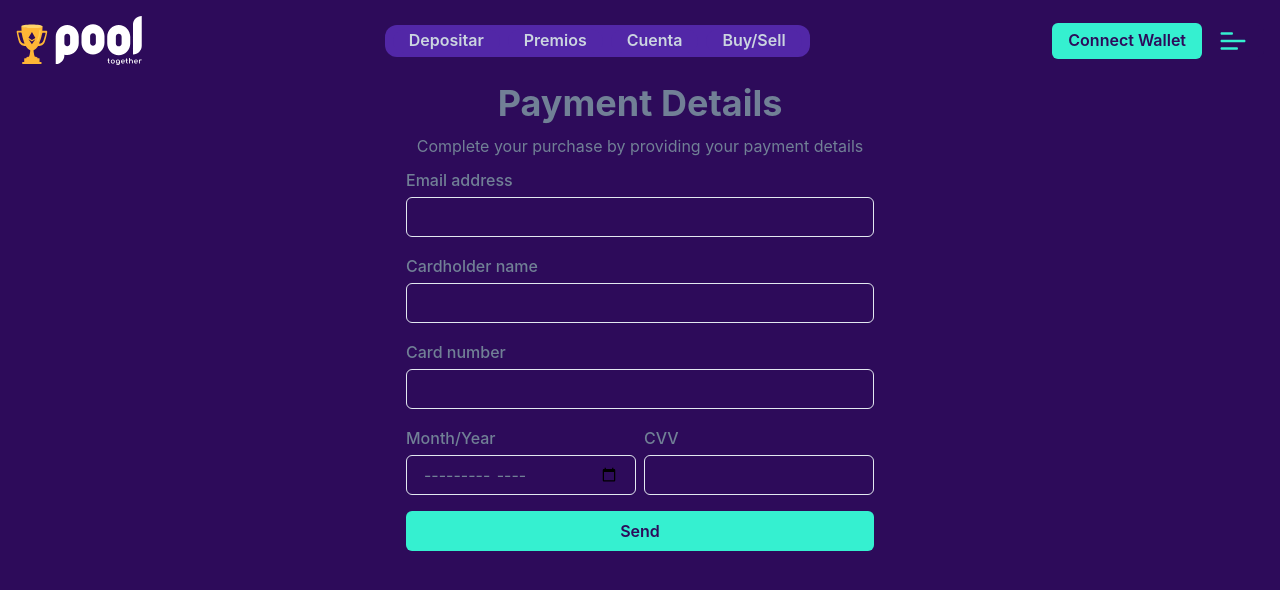
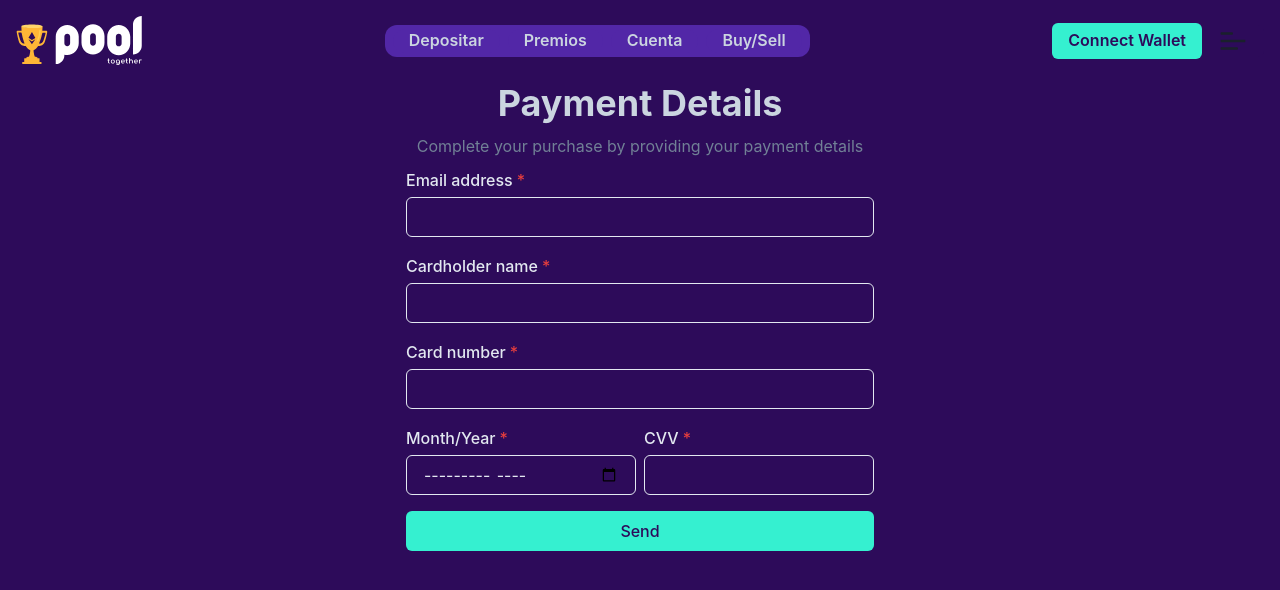
Before and after one commit to facuariasla/pooltogether-ch, a React (Vite) app: page /#/payment in a window 1280 px wide. Shown: the top 590 px of the page. Built offline with nearby package versions, Linux system fonts and the light colour scheme.

Commit message:
adding USD to account - credits view on menu - link to payment

```diff
--- a/index.html
+++ b/index.html
@@ -4,6 +4,8 @@
     <meta charset="UTF-8" />
     <link rel="icon" type="image/svg+xml" href="/src/favicon.svg" />
     <meta name="viewport" content="width=device-width, initial-scale=1.0" />
+    <meta name="theme-color" content="#5227A7" >
+
     <title>Vite App</title>
   </head>
   <body>
--- a/src/components/BottomMenuMob.jsx
+++ b/src/components/BottomMenuMob.jsx
@@ -25,7 +25,7 @@ const BottomMenuMob = () => {
         borderRadius={12}
       >
         <Stack direction={bottomDir} align='center'>
-        <Link to="/">
+        <Link to="/payment">
           <Button
             display="flex"
             justifyContent="center"
--- a/src/components/BuyPanel.jsx
+++ b/src/components/BuyPanel.jsx
@@ -1,5 +1,5 @@
 import React, { useEffect, useState } from "react";
-import {Routes, Route, useNavigate} from 'react-router-dom';
+import {useNavigate} from 'react-router-dom';
 
 import {
   Stack,
--- a/src/components/Header.jsx
+++ b/src/components/Header.jsx
@@ -43,7 +43,7 @@ const Header = () => {
           p={2}
           borderRadius={12}
         >
-          <Link to="/">
+          <Link to="/payment">
             <Button
               display="flex"
               justifyContent="center"
--- a/src/components/MenuStandar.jsx
+++ b/src/components/MenuStandar.jsx
@@ -10,17 +10,22 @@ import {
   MenuOptionGroup,
   MenuDivider,
   Button,
+  Stack,
+  Text,
 } from "@chakra-ui/react";
 import { CgMenuLeft } from "react-icons/cg";
+import useStore from "../global_state";
+import { RiMoneyDollarCircleLine } from "react-icons/ri";
 
 // CgMenuLeft
 const MenuStandar = () => {
+  const realUSD = useStore((state) => state.realUSD);
+
   return (
     <Menu>
       <MenuButton
         as={Button}
         h={8}
-        color="cian.100"
         bgColor="purple.100"
         _hover={{ bgColor: "purple.100", color: "#fff" }}
         _active={{ bgColor: "purple.100", color: "#fff" }}
@@ -35,15 +40,16 @@ const MenuStandar = () => {
         </MenuItem>
         <MenuItem _hover={{ color: "black", backgroundColor: "#fff" }}>
           <Link to="/buy">Buy/Sell</Link>
-        </MenuItem>{" "}
-        <MenuItem _hover={{ color: "black", backgroundColor: "#fff" }}>
-          Lorem2
         </MenuItem>
-        <MenuItem _hover={{ color: "black", backgroundColor: "#fff" }}>
-          Lorem3
-        </MenuItem>
-        <MenuItem _hover={{ color: "black", backgroundColor: "#fff" }}>
-          Lorem4
+        <MenuItem
+        _hover={{background:'none'}}
+          w='100%'
+          cursor='auto'
+        >
+          <Stack direction="row" align="center" justify="space-around">
+            <Text>{realUSD ? realUSD : "0"} USD</Text>
+            <RiMoneyDollarCircleLine color='yellow'/>
+          </Stack>
         </MenuItem>
       </MenuList>
     </Menu>
--- a/src/components/PaymentForm.jsx
+++ b/src/components/PaymentForm.jsx
@@ -1,4 +1,6 @@
 import React, { useState } from "react";
+import { useNavigate } from "react-router-dom";
+
 import {
   Box,
   Heading,
@@ -8,12 +10,18 @@ import {
   FormLabel,
   Input,
   FormControl,
+  FormHelperText,
 } from "@chakra-ui/react";
 import { useForm } from "react-hook-form";
-import { CardCVV, cardNumberLengthValid } from "../validations";
+import { CardCVV, cardNumberLengthValid, positiveAmount } from "../validations";
+import useStore from "../global_state";
 
 const PaymentForm = () => {
+  const navigate = useNavigate();
+
   const [validForm, setValidForm] = useState(false);
+  const setRealUSD = useStore((state) => state.setRealUSD);
+  const setUserData = useStore((state) => state.setUserData);
 
   const {
     register,
@@ -25,9 +33,16 @@ const PaymentForm = () => {
   const onSubmit = (data) => {
     console.log(data);
     setValidForm(true);
-    if(data.usd_amount){
+    if (data.usd_amount) {
       // Validacion en el backend...
-      console.log('se pagaron: ', data.usd_amount)
+      console.log("se pagaron: ", data.usd_amount);
+      setRealUSD(data.usd_amount);
+      setUserData(data);
+      alert("Dinero agregado a la cuenta, redireccionando");
+
+      setTimeout(() => {
+        navigate("/");
+      }, 2000);
     }
   };
 
@@ -41,81 +56,147 @@ const PaymentForm = () => {
     }
   };
 
-
   return (
-    <Box display="flex" justifyContent="center" pb={['100px', null, '50px']}>
-      <Box width="100%" h="100%" maxW="1280px" align='center'>
-        <Stack maxW='500px' px={4}>
+    <Box display="flex" justifyContent="center" pb={["100px", null, "80px"]}>
+      <Box width="100%" h="100%" maxW="1280px" align="center">
+        <Stack maxW="500px" px={4}>
           <Stack>
-            <Heading>Payment Details</Heading>
+            <Heading color='gray.300'>Payment Details</Heading>
             <Text>
               Complete your purchase by providing your payment details
             </Text>
             {/* FORM CONTAINER */}
             <Stack>
               <form onSubmit={handleSubmit(onSubmit)} autoComplete="off">
-                <FormControl>
-                  <Stack spacing={4}>
-                    <Stack spacing={1}>
-                      <FormLabel m={0} p={0}>Email address</FormLabel>
-                      <Input type='email' {...register('email',{
-                        pattern: /^[^\s@]+@[^\s@]+\.[^\s@]+$/i,
-                        required: true
-                      })}/>
+                <FormControl isRequired>
+                  <Stack spacing={4} color='gray.200'>
+                    <Stack spacing={1} align="flex-start">
+                      <FormLabel m={0} p={0} htmlFor='email'>
+                        Email address
+                      </FormLabel>
+                      <Input
+                        id='email'
+                        type="email"
+                        {...register("email", {
+                          pattern: /^[^\s@]+@[^\s@]+\.[^\s@]+$/i,
+                          required: true,
+                        })}
+                      />
                       {errors.email?.type === "pattern" && (
-                        <p>EL formato del email es incorrecto</p>
+                        // <p>EL formato del email es incorrecto</p>
+                        <FormHelperText color="red.400">
+                          Email format is not correct
+                        </FormHelperText>
                       )}
                     </Stack>
 
-                    <Stack spacing={1}>
-                      <FormLabel m={0} p={0}>Cardholder name</FormLabel>
-                      <Input type='text' {...register('cardholder_name', {
-                        required: true
-                      })}/>
-                    {errors.cardholder_name && <p>Introduce the cardholder name</p>}
+                    <Stack spacing={1} align="flex-start">
+                      <FormLabel m={0} p={0} htmlFor='cardholdername'>
+                        Cardholder name
+                      </FormLabel>
+                      <Input
+                        id='cardholdername'
+                        type="text"
+                        {...register("cardholder_name", {
+                          required: true,
+                        })}
+                      />
+                      {errors.cardholder_name && (
+                        <FormHelperText color="red.400">
+                          Introduce the cardholder name
+                        </FormHelperText>
+                      )}
                     </Stack>
 
-                    <Stack spacing={1}>
-                      <FormLabel m={0} p={0}>Card number</FormLabel>
-                      <Input type='text' {...register('card_number', {
-                        required: true,
-                        validate: cardNumberLengthValid
-                      })}/>
-                      {errors.card_number && <p>Invalid card number</p>}
+                    <Stack spacing={1} align="flex-start">
+                      <FormLabel m={0} p={0} htmlFor='cardnumber'>
+                        Card number
+                      </FormLabel>
+                      <Input
+                        id='cardnumber'
+                        type="number"
+                        {...register("card_number", {
+                          required: true,
+                          validate: cardNumberLengthValid,
+                        })}
+                      />
+                      {errors.card_number && (
+                        <FormHelperText color="red.400">
+                          Invalid card number
+                        </FormHelperText>
+                      )}
                     </Stack>
 
-                    <Stack direction='row'>
-                      <Stack spacing={1} w='50%'>
-                        <FormLabel m={0} p={0}>Month/Year</FormLabel>
-                        <Input type='month' min={`${currentDate()}`} {...register('card_date', {
-                          required: true,
-                        })}/>
-                        {errors.card_date && <p>Specify a date</p>}
+                    <Stack direction="row">
+                      <Stack spacing={1} w="50%" align="flex-start">
+                        <FormLabel m={0} p={0} htmlFor='carddate'>
+                          Month/Year
+                        </FormLabel>
+                        <Input
+                        id='carddate'
+                          type="month"
+                          min={`${currentDate()}`}
+                          {...register("card_date", {
+                            required: true,
+                          })}
+                        />
+                        {errors.card_date && (
+                          <FormHelperText color="red.400">
+                            Specify a date
+                          </FormHelperText>
+                        )}
                       </Stack>
 
-                      <Stack spacing={1} w='50%'>
-                        <FormLabel m={0} p={0}>CVV</FormLabel>
-                        <Input type='number' {...register('card_cvv', {
-                          required: true,
-                          validate: CardCVV
-                        })}/>
-                        {errors.card_cvv && <p>Must be 3 digits</p>}
+                      <Stack spacing={1} w="50%" align="flex-start">
+                        <FormLabel m={0} p={0} htmlFor='cardcvv'>
+                          CVV
+                        </FormLabel>
+                        <Input
+                          id='cardcvv'
+                          type="password"
+                          {...register("card_cvv", {
+                            required: true,
+                            validate: CardCVV,
+                          })}
+                        />
+                        {errors.card_cvv && (
+                          <FormHelperText color="red.400">
+                            Must be 3 digits
+                          </FormHelperText>
+                        )}
                       </Stack>
-
                     </Stack>
 
+                    {validForm && (
+                      <Stack align="flex-start">
+                        <FormLabel m={0} p={0} htmlFor='usdamount'>
+                          Amount (USD)
+                        </FormLabel>
+                        <Input
+                        id='usdamount'
+                          type="number"
+                          placeholder="eg: 10"
+                          {...register("usd_amount", {
+                            required: true,
+                            validate: positiveAmount,
+                          })}
+                        />
+                        {errors.usd_amount && (
+                          <FormHelperText color="red.400">
+                            Minimum value 10 USD
+                          </FormHelperText>
+                        )}
+                      </Stack>
+                    )}
 
-                    {validForm &&
-                      <Stack>
-                        <FormLabel m={0} p={0}>Amount (USD)</FormLabel>
-                        <Input type="number" {...register('usd_amount', {
-                          required: true
-                        })}/>
-                        {errors.usd_amount && <p>Introduce an amount</p>}
-                      </Stack>
-                      }
-
-                      <Button type='submit' bgColor='cian.100' color='purple.100'>Send</Button>
+                    <Button
+                      type="submit"
+                      bgColor="cian.100"
+                      color="purple.100"
+                      fontWeight={500}
+                    >
+                      Send
+                    </Button>
                   </Stack>
                 </FormControl>
               </form>
--- a/src/global_state/index.js
+++ b/src/global_state/index.js
@@ -1,11 +1,12 @@
 import create from "zustand";
 import { createTokenSlice } from "./createTokenSlice";
-// import { createWalletSlice } from "./createWalletSlice";
+import { createWalletSlice } from "./createWalletSlice";
 import { devtools } from "zustand/middleware";
+
 
 const useStore = create(devtools((set, get) => ({
   ...createTokenSlice(set, get),
-  // ...createWalletSlice(set, get),
+  ...createWalletSlice(set, get),
 })));
 
 export default useStore;
--- a/src/validations.js
+++ b/src/validations.js
@@ -3,6 +3,7 @@ export const ageValidator = (value) => {
 };
 
 export const cardNumberLengthValid = (value) => {
+  // let deleteSpaces = value.split(' ').join('');
   let toStr = value.toString();
   let firstFour = toStr.substr(0, 4);
   let toInt = parseInt(firstFour);
@@ -12,3 +13,6 @@ export const CardCVV = (value) => {
   let toStr = value.toString();
   return toStr.length === 3;
 };
+export const positiveAmount = (value) => {
+  return value > 10
+}
```
Also changed, not shown: src/global_state/createWalletSlice.js (+18 -79 lines), src/index.css (line endings or trailing spaces).
